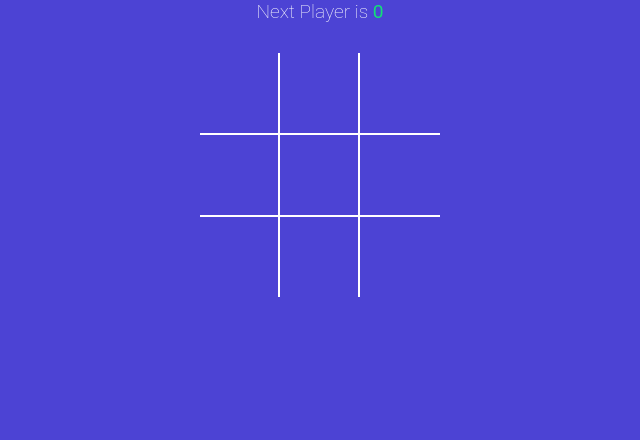
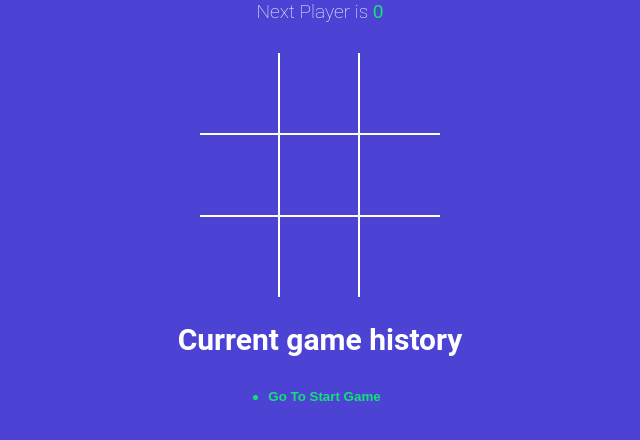
Before and after one commit to Lakshit905/tic_tac_toe, a React (Vite) app: page / in a window 1280 px wide. Shown: the top 440 px of the page, without its empty margins (320-960 px from the left). Built offline with nearby package versions, Linux system fonts and the light colour scheme.

Commit message:
added game history

```diff
--- a/src/App.jsx
+++ b/src/App.jsx
@@ -2,38 +2,61 @@
 import './styles.scss'
 import {calculateWinner} from './winner'
 import Board from './components/Board'
+import History from './components/History';
 import StatusMessage from './components/StatusMessage';
 
+const NEW_GAME = [{squares : Array(9).fill(null) ,isXNext : false }];
 function App() {
 
-  const [squares, setSquare] = useState(Array(9).fill(null));
-  const [isXNext, setIsXNext] = useState(false);
+  const [history, setHistory] = useState(NEW_GAME);
 
-  const winner = calculateWinner(squares);
+  const [currentMove, setCurrentMove] = useState(0);
+
+  const gamingBoard = history[currentMove];
+
+  const winner = calculateWinner(gamingBoard.squares);
 
   const handleSquareClick = clickedPosition => {
-    if (squares[clickedPosition] || winner) {
+    if (gamingBoard.squares[clickedPosition] || winner) {
       return;
     }
 
-    setSquare(currentSquare => {
-      return currentSquare.map((squareValue, position) => {
+    setHistory(currentHistory => {
+    const isTraversing = currentMove +1 !== currentHistory.length;
+
+      const lastGamingState = isTraversing ? currentHistory[currentMove] : history[history.length -1];
+
+      const nextSquareState = lastGamingState.squares.map((squareValue, position) => {
         if (clickedPosition === position) {
-          return isXNext ? 'X' : '0';
+          return lastGamingState.isXNext ? 'X' : '0';
         }
 
         return squareValue;
+       });
+
+       const base = isTraversing ? currentHistory.slice(0,currentHistory.indexOf(lastGamingState) + 1) : currentHistory;
+
+       return base.concat({
+        squares : nextSquareState,
+        isXNext : !lastGamingState.isXNext,
+
+       });
+
       });
-    });
 
-    setIsXNext(currentIsXNext => !currentIsXNext);
+    setCurrentMove(move => move + 1);
+  };
+  const moveTo = (move) => {
+    setCurrentMove(move)
   };
 
   return (
 
       <div className='app'>
-      <StatusMessage isXNext={isXNext} winner={winner} squares={squares}/>
-       <Board squares={squares} handleSquareClick={handleSquareClick}/>
+      <StatusMessage gamingBoard={gamingBoard} winner={winner} />
+      <Board squares={gamingBoard.squares} handleSquareClick={handleSquareClick}/>
+      <h2>Current game history</h2>
+      <History history ={history} moveTo={moveTo} currentMove={currentMove} />
       </div>
   )
 }
--- /dev/null
+++ b/src/components/History.jsx
@@ -0,0 +1,22 @@
+const History = ({history,moveTo,currentMove}) => {
+
+    return (
+    <div className="history-wrapper">
+        <ul className="history">
+            {history.map((_,index)=> (
+                <li key={index}>
+                    <button
+                    type="button"
+                    className={`btn-move ${currentMove === index ? 'active' : '' }`}
+                    onClick={() => moveTo(index)}>
+                    {index === 0 ? `Go To Start Game` : `Go To #${index}`}
+                    </button>
+                </li>
+
+                ))}
+        </ul>
+    </div>
+)
+};
+
+export default History
--- a/src/components/StatusMessage.jsx
+++ b/src/components/StatusMessage.jsx
@@ -1,5 +1,7 @@
 
-const StatusMessage = ({isXNext,winner,squares})=> {
+const StatusMessage = ({ gamingBoard ,winner})=> {
+
+  const {isXNext,squares} = gamingBoard;
 
   const nxtPlayer = isXNext ? 'X' : '0' ;
   const noMovesLeft = squares.every(squareValue => squareValue != null) ;
```
